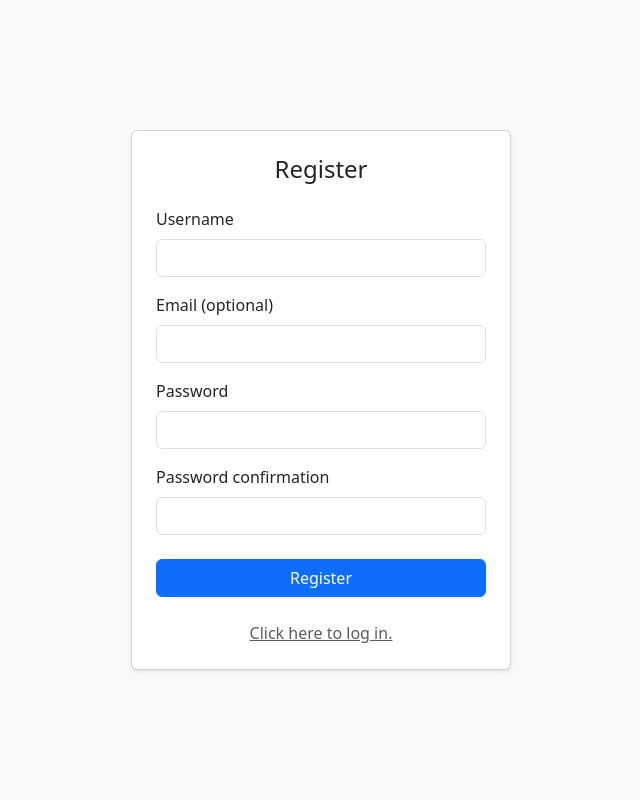
After one commit to sniper1239408/new_test_api, a Django app: page /register/ in a window 1280 px wide. The commit adds this page. Shown: the whole page, without its empty margins (319-959 px from the left). Run offline with Django 5.2, Linux system fonts and the light colour scheme.

Commit message:
register page

```diff
--- a/myapp/html_server.py
+++ b/myapp/html_server.py
@@ -4,6 +4,7 @@ from django.views.generic import TemplateView
 from . import views
 urlpatterns = [
     path('', TemplateView.as_view(template_name='login.html'), name='login'),
+    path('register/', TemplateView.as_view(template_name='register.html'), name='register'),
     path('admin/', TemplateView.as_view(template_name="admin.html"), name="admin"),
     path('viewer/', TemplateView.as_view(template_name="viewer.html"), name="viewer")
 ]
--- /dev/null
+++ b/myapp/static/register.js
@@ -0,0 +1,42 @@
+//declaration of identifiers
+const urlbase = "http://localhost:8000";
+
+//startup code
+if(localStorage.getItem("token") != null) {
+  window.location = "/viewer/"
+} else {
+  localStorage.removeItem("username");
+};
+
+//register function
+document.getElementById("register_form").addEventListener("submit", async function(event) {
+        event.preventDefault();
+        const data = new FormData(event.target);
+        if(data.get("password") == data.get("password_conf")){
+            const body = {
+            username: data.get("username"),
+            password: data.get("password"),
+            email: data.get("email")
+            };
+                const response = await fetch(`${urlbase}/api/register/`, { //send data to server
+            method: "POST",
+            headers: {
+            "Content-Type": "application/json"
+            },
+            body: JSON.stringify(body)
+        });
+        const data2 = await response.json();
+        console.log(data2);
+        if (response.ok) {
+            localStorage.setItem("token", data2.token);
+            localStorage.setItem("username", data2.username);
+            window.location = "/viewer/"
+        } else {
+            alert(`Error ${response.status}: ${data2.error}`);
+        };
+
+        } else {
+            alert("Passwords don't match. Try again.")
+        }
+
+});
--- /dev/null
+++ b/myapp/templates/register.html
@@ -0,0 +1,44 @@
+{% load static %}
+<!DOCTYPE html>
+<html>
+    <head>
+        <title>Register</title>
+        <link href="https://cdn.jsdelivr.net/npm/bootstrap@5.3.8/dist/css/bootstrap.min.css" rel="stylesheet" integrity="sha384-sRIl4kxILFvY47J16cr9ZwB07vP4J8+LH7qKQnuqkuIAvNWLzeN8tE5YBujZqJLB" crossorigin="anonymous">
+    </head>
+    <body>
+        <body class="bg-light d-flex align-items-center justify-content-center min-vh-100">
+        <div class="card shadow-sm" style="width: 100%; max-width: 380px;">
+            <div class="card-body p-4">
+                <h1 class="card-title h4 mb-4 text-center">Register</h1>
+                <form id="register_form">
+                    <div class="mb-3">
+                        <label for="username" class="form-label">Username</label>
+                        <input name="username" id="username" type="text" class="form-control" required>
+                    </div>
+                    <div class="mb-3">
+                        <label for="email" class="form-label">Email (optional)</label>
+                        <input name="email" id="email" type="text" class="form-control">
+                    </div>
+                    <div class="mb-3">
+                        <label for="password" class="form-label">Password</label>
+                        <input name="password" id="password" type="password" class="form-control" required>
+                    </div>
+                    <div class="mb-3">
+                        <label for="password" class="form-label">Password confirmation</label>
+                        <input name="password_conf" id="password_conf" type="password" class="form-control" required>
+                    </div>
+                    <div class="d-grid mt-4">
+                        <input type="submit" value="Register" class="btn btn-primary">
+                    </div>
+                </form>
+                <br>
+                <div style="text-align: center;">
+                <a class="text-muted" href="/">Click here to log in.</a>
+                </div>
+            </div>
+        </div>
+    </body>
+    </body>
+    <script src="https://cdn.jsdelivr.net/npm/bootstrap@5.3.8/dist/js/bootstrap.bundle.min.js" integrity="sha384-FKyoEForCGlyvwx9Hj09JcYn3nv7wiPVlz7YYwJrWVcXK/BmnVDxM+D2scQbITxI" crossorigin="anonymous"></script>
+    <script src="{% static 'register.js' %}"></script>
+</html>
--- a/myapp/urls.py
+++ b/myapp/urls.py
@@ -10,8 +10,9 @@ router.register(r"category-assignments", views.CategoryManagerAssignmentViewSet,
 
 urlpatterns = [
     path('login/', views.LoginView.as_view()),
+    path('register/', views.RegisterView.as_view()),
     path('canAccessAdmin/', views.AdminView.as_view()),
     path('users/me/', views.CurrentUserView.as_view()),
     path('users/', views.UserListView.as_view()),
-    path('users/<int:pk>/', views.UserDetailView.as_view()),  # /api/users/1/
+    path('users/<int:pk>/', views.UserDetailView.as_view()),
 ] + router.urls
```
Also changed, not shown: myapp/templates/login.html (+6 -2 lines), myapp/views.py (+36 -0 lines).
